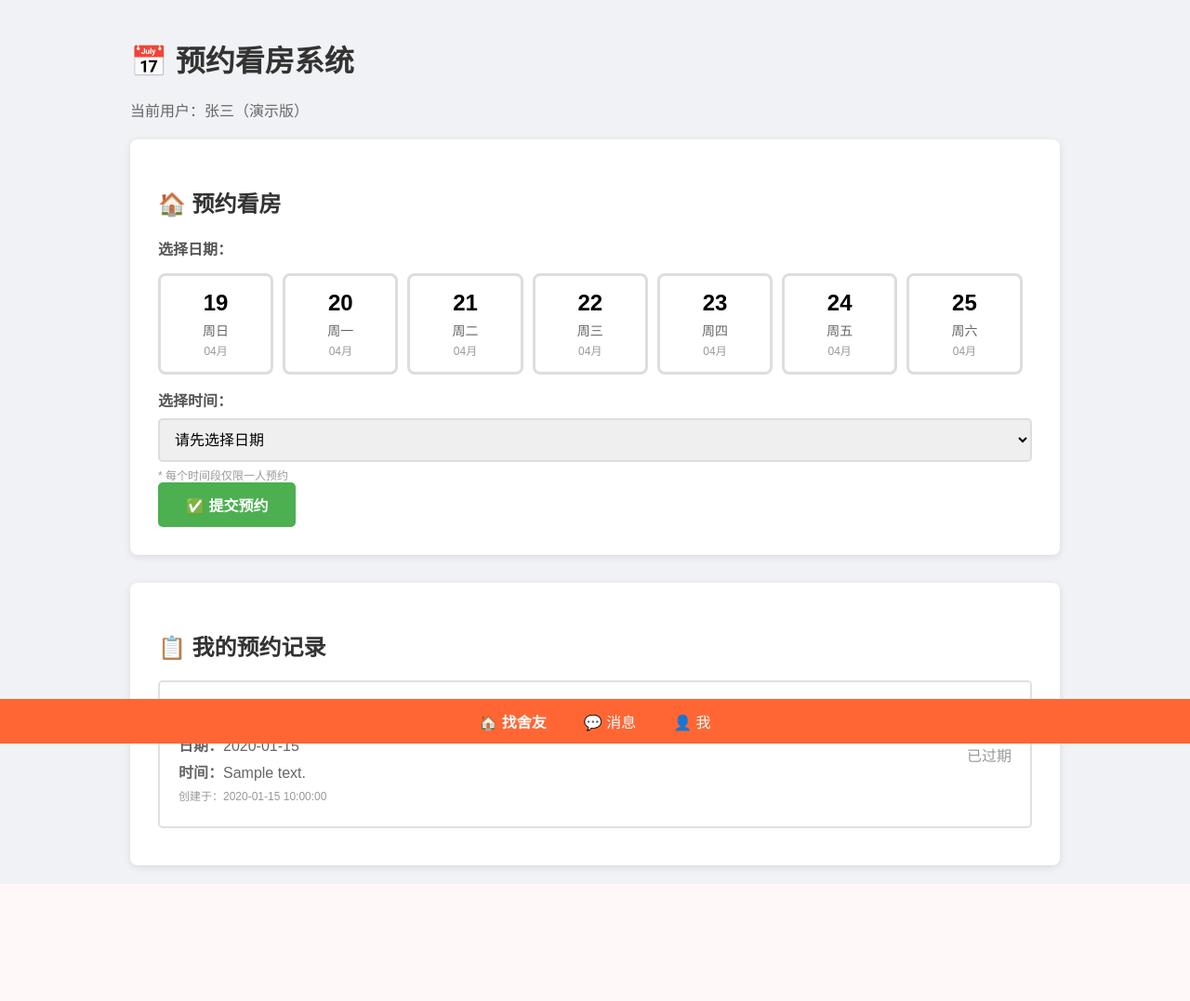
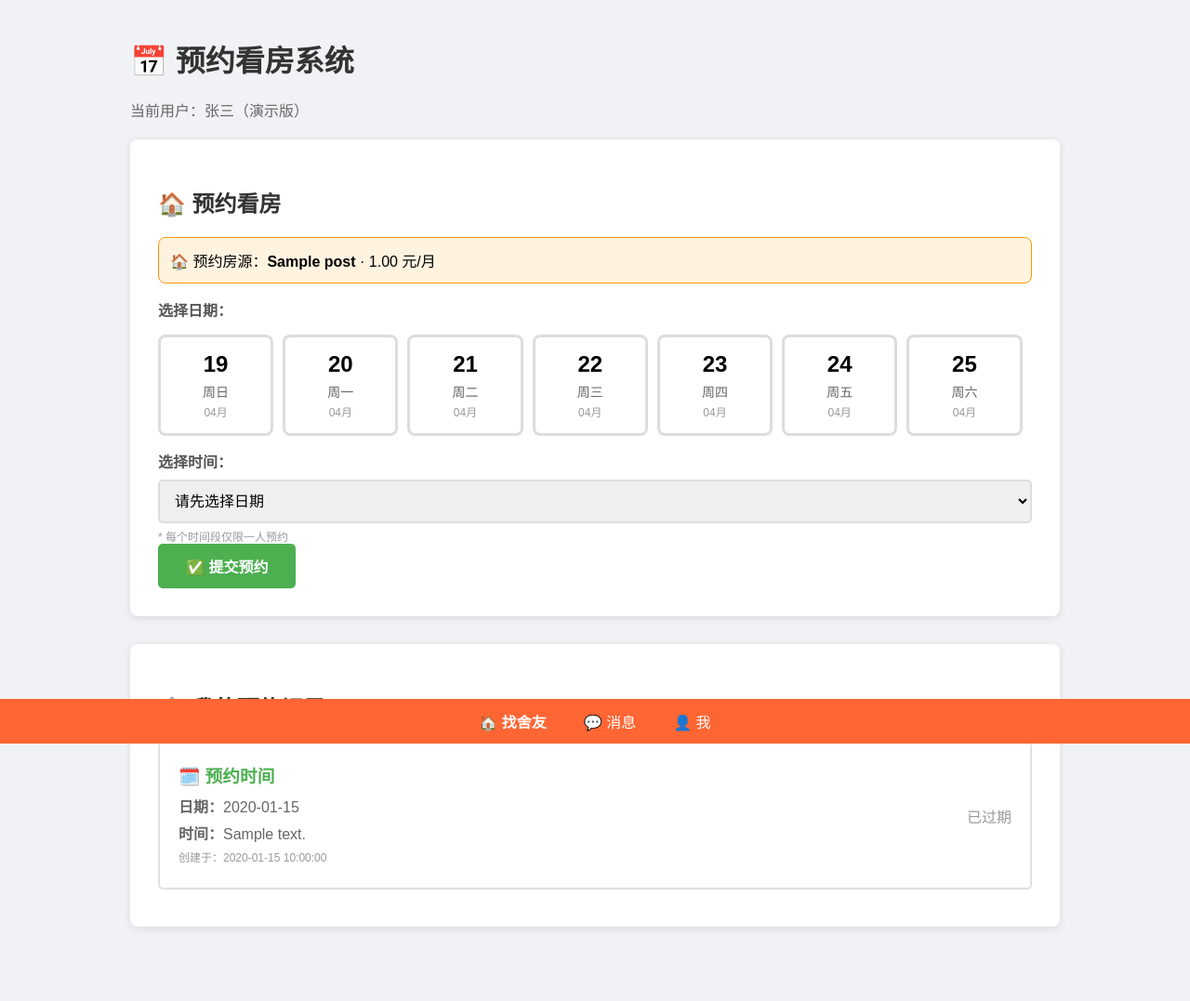
Before and after one commit to expectopatronum26/Roommate_V5, a Flask app: page /chat/booking?post_id=1 in a window 1280 px wide. Shown: the whole page at 93% size. Before the commit the page ends 951 px from the top, so only its background shows below. Run offline with Flask 3, Linux system fonts and the light colour scheme; the visitor is signed in with stand-in values (Sample User, id 1); tables that the repository leaves empty hold one stand-in row (values such as "Sample post").

Commit message:
Add navbar inclusion to multiple HTML files and enhance booking and chat functionalities

```diff
--- a/chat/routes.py
+++ b/chat/routes.py
@@ -47,7 +47,7 @@ def _require_login():
     return None
 
 
-def generate_auto_reply(user_message, contact_user):
+def generate_auto_reply(user_message, contact_user, post=None):
     """
     智能自动回复
     user_message: 用户发送的消息内容
@@ -55,8 +55,9 @@ def generate_auto_reply(user_message, contact_user):
     """
     message_lower = user_message.lower()
 
-    # 尝试获取对方的帖子信息（取最新一条）
-    post = Post.query.filter_by(user_id=contact_user.id).order_by(Post.created_at.desc()).first()
+    # 优先使用传入的 post，没有则取对方最新帖子
+    if not post:
+        post = Post.query.filter_by(user_id=contact_user.id).order_by(Post.created_at.desc()).first()
 
     # 如果有帖子，使用帖子信息；否则使用默认信息
     if post:
@@ -139,13 +140,20 @@ def chat_with_contact(contact_id):
     current_user_id = _current_user_id()
     current_contact = User.query.get_or_404(contact_id)
 
+    from models import Post
     post_id = request.args.get('post_id', type=int)
-    house_info = None
-    if post_id:
-        from models import Post
-        post = Post.query.get(post_id)
-        if post:
-            house_info = post
+    if not post_id:
+        # 从历史消息中找最近一条带 post_id 的消息
+        recent_msg = Message.query.filter(
+            db.or_(
+                db.and_(Message.sender_id == current_user_id, Message.receiver_id == contact_id),
+                db.and_(Message.sender_id == contact_id, Message.receiver_id == current_user_id)
+            ),
+            Message.post_id.isnot(None)
+        ).order_by(Message.sent_at.desc()).first()
+        if recent_msg:
+            post_id = recent_msg.post_id
+    house_info = Post.query.get(post_id) if post_id else None
 
     # 获取所有联系人（同上）
     sent_to = db.session.query(Message.receiver_id).filter(Message.sender_id == current_user_id).distinct()
@@ -160,6 +168,10 @@ def chat_with_contact(contact_id):
     contacts = []
     if contact_ids:
         contacts = User.query.filter(User.id.in_(contact_ids)).all()
+
+    # 确保当前聊天对象也在联系人列表里（首次私信时没有历史消息）
+    if contact_id not in contact_ids:
+        contacts.insert(0, current_contact)
 
     for contact in contacts:
         last_msg = Message.query.filter(
@@ -219,6 +231,7 @@ def send_message():
     current_user_id = _current_user_id()
     receiver_id = data.get('receiver_id')  # 统一用receiver_id
     content = data.get('content')
+    post_id = data.get('post_id')
 
     if not receiver_id or not content:
         return jsonify({'error': '参数错误'}), 400
@@ -229,6 +242,7 @@ def send_message():
         sender_id=current_user_id,
         receiver_id=receiver_id,
         content=content,
+        post_id=post_id,
         is_auto_reply=False
     )
     db.session.add(new_message)
@@ -240,13 +254,15 @@ def send_message():
     if receiver:
         time.sleep(0.5)  # 模拟输入延迟
 
-        auto_reply_content = generate_auto_reply(content, receiver)
+        post = Post.query.get(post_id) if post_id else None
+        auto_reply_content = generate_auto_reply(content, receiver, post=post)
 
         print(f"DEBUG auto_reply: sender_id={receiver_id}, receiver_id={current_user_id}")
         auto_reply_message = Message(
             sender_id=receiver_id,
             receiver_id=current_user_id,
             content=auto_reply_content,
+            post_id=post_id,
             is_auto_reply=True
         )
         db.session.add(auto_reply_message)
@@ -292,12 +308,16 @@ def booking():
     today = date.today()
     booked_times_today = [b.visit_time for b in Booking.query.filter_by(visit_date=today).all()]
 
+    from models import Post
+    post_id = request.args.get('post_id', type=int)
+    post = Post.query.get(post_id) if post_id else None
     return render_template('/chat/booking.html',
                            dates=available_dates,
                            times=available_times,
                            bookings=my_bookings,
                            booked_times=booked_times_today,
-                           today=today)
+                           today=today,
+                           post=post)
 
 
 @chat_bp.route('/make_booking', methods=['POST'])
--- a/models.py
+++ b/models.py
@@ -126,6 +126,7 @@ class Message(db.Model):
     receiver_id = db.Column(db.Integer, db.ForeignKey('users.id'), nullable=False)  # 统一用receiver
     content = db.Column(db.Text, nullable=False)
     is_auto_reply = db.Column(db.Boolean, default=False)  # 新增：是否自动回复
+    post_id = db.Column(db.Integer, db.ForeignKey('post.id'), nullable=True)
     is_read = db.Column(db.Boolean, default=False)
     sent_at = db.Column(db.DateTime, default=datetime.utcnow)  # 统一用sent_at
 
--- a/templates/chat/booking.html
+++ b/templates/chat/booking.html
@@ -6,7 +6,7 @@
     <title>预约看房</title>
     <style>
         * { margin: 0; padding: 0; box-sizing: border-box; }
-        body { font-family: Arial, sans-serif; background: #f0f2f5; padding: 20px; }
+        body { font-family: Arial, sans-serif; background: #f0f2f5; padding: 20px; padding-bottom: 80px; }
         .container { max-width: 1000px; margin: 0 auto; }
         h1, h2 { color: #333; margin: 20px 0; }
 
@@ -126,6 +126,15 @@
     <h2>🏠 预约看房</h2>
     <form action="{{ url_for('chat.make_booking') }}" method="POST">
 
+    {% if post %}
+    <input type="hidden" name="house_title" value="{{ post.title }}">
+    <input type="hidden" name="post_id" value="{{ post.id }}">
+    <div class="alert alert-info" style="background:#fff3e0; border:1px solid #ff9800; border-radius:8px; padding:12px; margin-bottom:16px;">
+        🏠 预约房源：<strong>{{ post.title }}</strong>
+        {% if post.rent %} · {{ post.rent }} 元/月{% endif %}
+    </div>
+    {% endif %}
+
         <!-- 日历式日期选择 -->
         <div class="form-group">
             <label>选择日期：</label>
@@ -178,7 +187,7 @@ document.addEventListener('DOMContentLoaded', function() {
     });
 
     // 表单提交验证
-    document.getElementById('bookingForm').addEventListener('submit', function(e) {
+    document.querySelector('.booking-form form').addEventListener('submit', function(e) {
         if (!dateInput.value) {
             e.preventDefault();
             alert('请先选择日期！');
--- a/templates/profile/appointments_list.html
+++ b/templates/profile/appointments_list.html
@@ -89,6 +89,7 @@
     </style>
 </head>
 <body>
+{% include "navbar.html" %}
 <div class="profile-header">
     <div class="container">
         <div class="row align-items-center">
--- a/templates/profile/favorites_list.html
+++ b/templates/profile/favorites_list.html
@@ -89,6 +89,7 @@
     </style>
 </head>
 <body>
+{% include "navbar.html" %}
 <div class="profile-header">
     <div class="container">
         <div class="row align-items-center">
@@ -118,7 +119,9 @@
                     <div class="mt-auto">
                         <span class="badge bg-info">已收藏</span>
                         <a href="{{ url_for('posts.post_detail', post_id=fav['id']) }}" class="btn btn-primary ms-2">查看详情</a>
-                        <a href="#" class="btn btn-outline-danger ms-1">取消收藏</a>
+                        <form action="{{ url_for('posts.toggle_favorite', post_id=fav['id']) }}" method="post" style="display:inline;">
+                            <button type="submit" class="btn btn-outline-danger ms-1">取消收藏</button>
+                        </form>
                     </div>
                 </div>
             </div>
--- a/templates/profile/posts_list.html
+++ b/templates/profile/posts_list.html
@@ -89,6 +89,7 @@
     </style>
 </head>
 <body>
+{% include "navbar.html" %}
 <div class="profile-header">
     <div class="container">
         <div class="row align-items-center">
--- a/templates/profile/profile.html
+++ b/templates/profile/profile.html
@@ -147,6 +147,7 @@
     </style>
 </head>
 <body>
+{% include "navbar.html" %}
 <div class="profile-header">
     <div class="container">
         <div class="row align-items-center">
```
Also changed, not shown: seed_data.py (+0 -45 lines), templates/chat/chat.html (+6 -2 lines).
